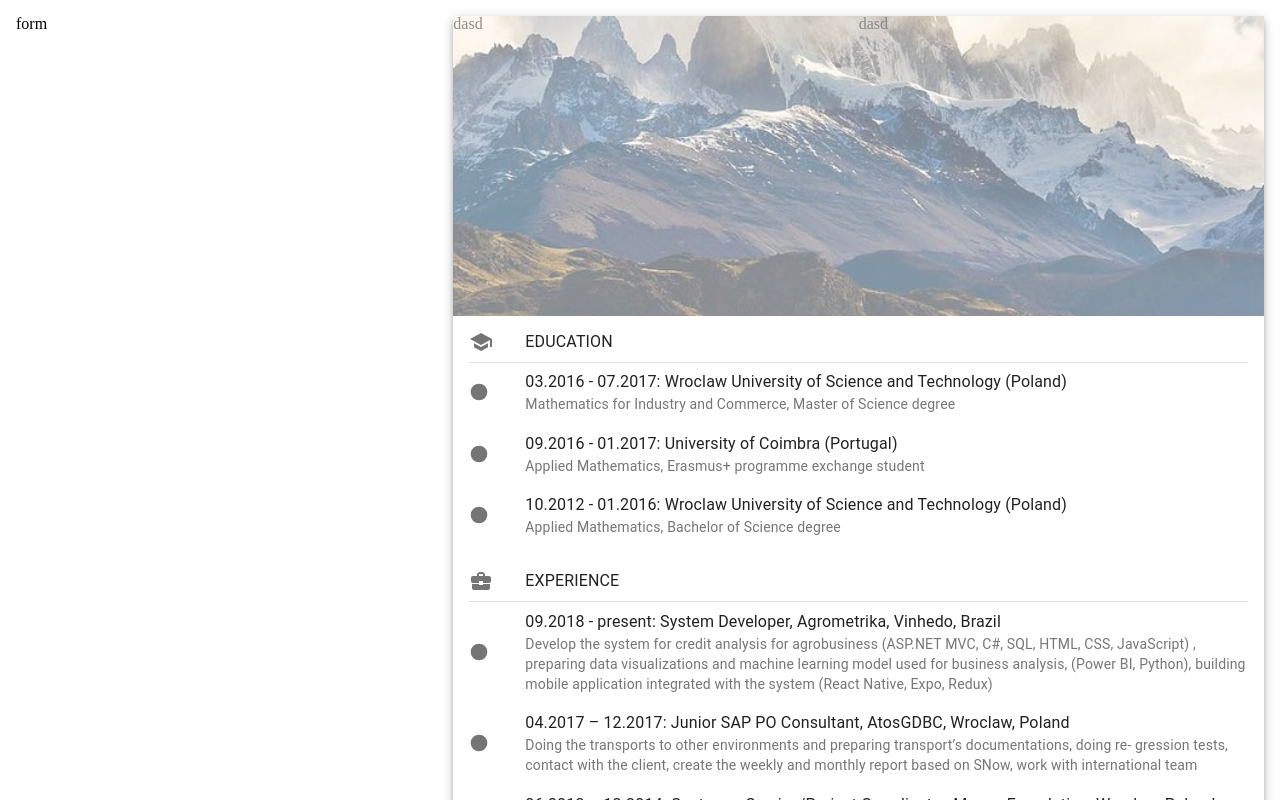
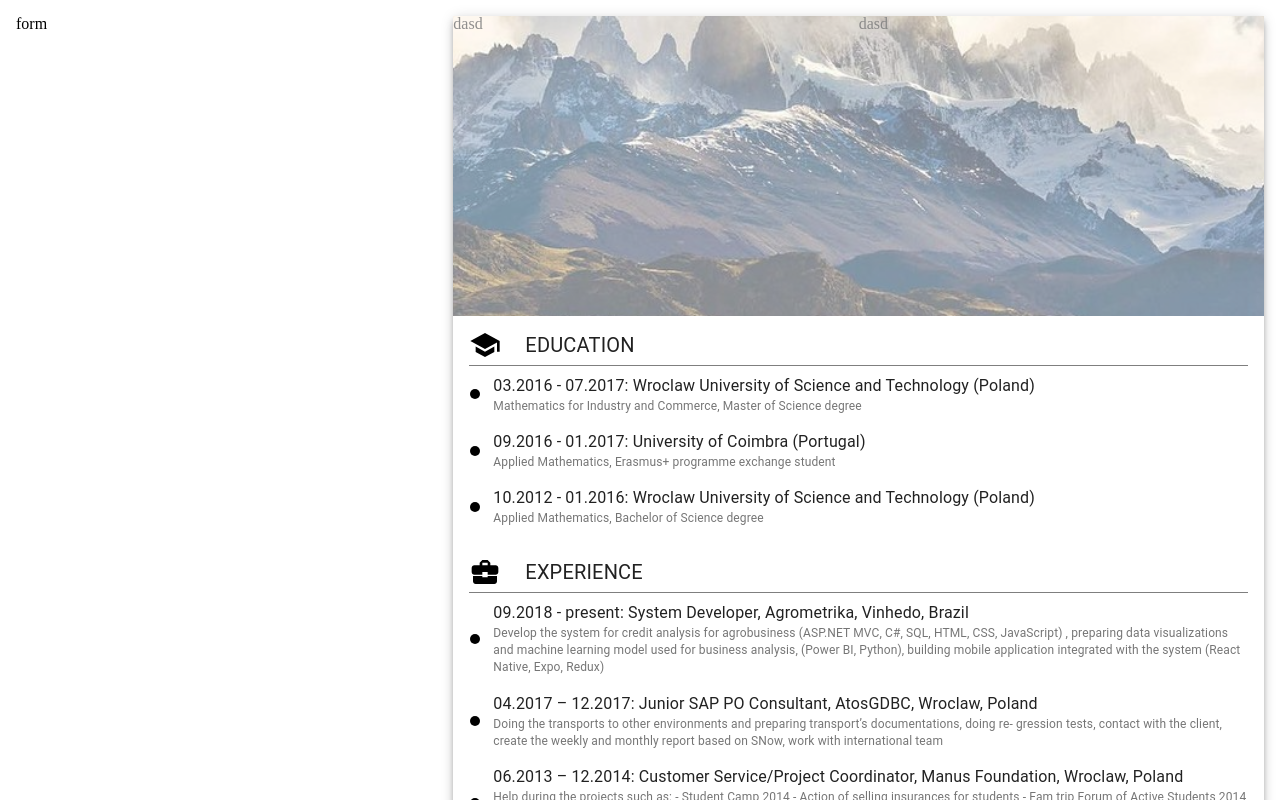
Before and after one commit to goskan93/curriculum-vitae, a React (Create React App) app: page / in a window 1280 px wide. Shown: the top 800 px of the page. Built offline with nearby package versions, Linux system fonts and the light colour scheme.

Commit message:
setting style section

```diff
--- a/src/components/section.js
+++ b/src/components/section.js
@@ -1,5 +1,5 @@
 import React from "react";
-import { makeStyles } from '@material-ui/core/styles';
+import { makeStyles, withStyles  } from '@material-ui/core/styles';
 import PropTypes from "prop-types";
 import List from "@material-ui/core/List";
 import ListItemIcon from "@material-ui/core/ListItemIcon";
@@ -9,31 +9,66 @@ import Divider from "@material-ui/core/Divider";
 import Brightness1Icon from "@material-ui/icons/Brightness1";
 import { Grid } from "@material-ui/core";
 
+const ListTitle = withStyles({
+  root:{
+    "& .MuiListItemText-primary": { fontSize: "1.25em" }
+  }
+})(ListItemText);
 
-// const useStyles = makeStyles({
-//   root:{
-//     fontSize: "1.25rem"
-//   }
+const BiggerListItemIcon = withStyles({
+  root: {
+    "& .MuiSvgIcon-root": { fontSize: "2em" }
+  }
+})(ListItemIcon);
 
-// },{name: 'MuiSvgIcon'});
+const SmallerListItemIcon = withStyles({
+  root: {
+    minWidth: "1.5rem",
+    "& .MuiSvgIcon-root": { fontSize: "0.75em" }
+  }
+})(ListItemIcon);
 
-const useStyles = makeStyles({
+const useStylesListItem = makeStyles({
   root:{
     paddingTop: '0.1rem',
-    paddingBottom: '0.25rem'
+    paddingBottom: '0.1rem'
   }
-
 },{name: 'MuiListItem'});
 
+const useStylesListIcon = makeStyles({
+  root:{
+    color: 'rgb(0,0,0)'
+  }
+},{name: 'MuiListItemIcon'});
+
+const useStylesDivider = makeStyles({
+  root:{
+    backgroundColor: 'rgba(0,0,0,0.5)'
+  }
+}, {name: 'MuiDivider'})
+
+const useStyleListText = makeStyles({
+  primary: {
+    fontSize: "1rem"
+  },
+  secondary:{
+    fontSize: "0.75rem"
+
+  }
+}, {name: 'MuiListItemText'})
+
 function Section(props) {
-  const classes = useStyles();
+  useStylesListItem();
+  useStylesListIcon();
+  useStylesDivider();
+  useStyleListText();
   const { title, listInfo, icon, gridSize } = props;
 
   return (
     <List>
       <ListItem>
-        <ListItemIcon >{icon}</ListItemIcon>
-        <ListItemText primary={title} />
+        <BiggerListItemIcon >{icon}</BiggerListItemIcon>
+        <ListTitle primary={title} />
       </ListItem>
       <Divider variant="middle" />
       <Grid container>
@@ -41,9 +76,9 @@ function Section(props) {
           return (
             <Grid item xs={gridSize}>
               <ListItem key={index}>
-                <ListItemIcon>
+                <SmallerListItemIcon>
                   <Brightness1Icon fontSize="small" />
-                </ListItemIcon>
+                </SmallerListItemIcon>
                 <ListItemText
                   primary={item.primaryText}
                   secondary={item.secondaryText}
```
